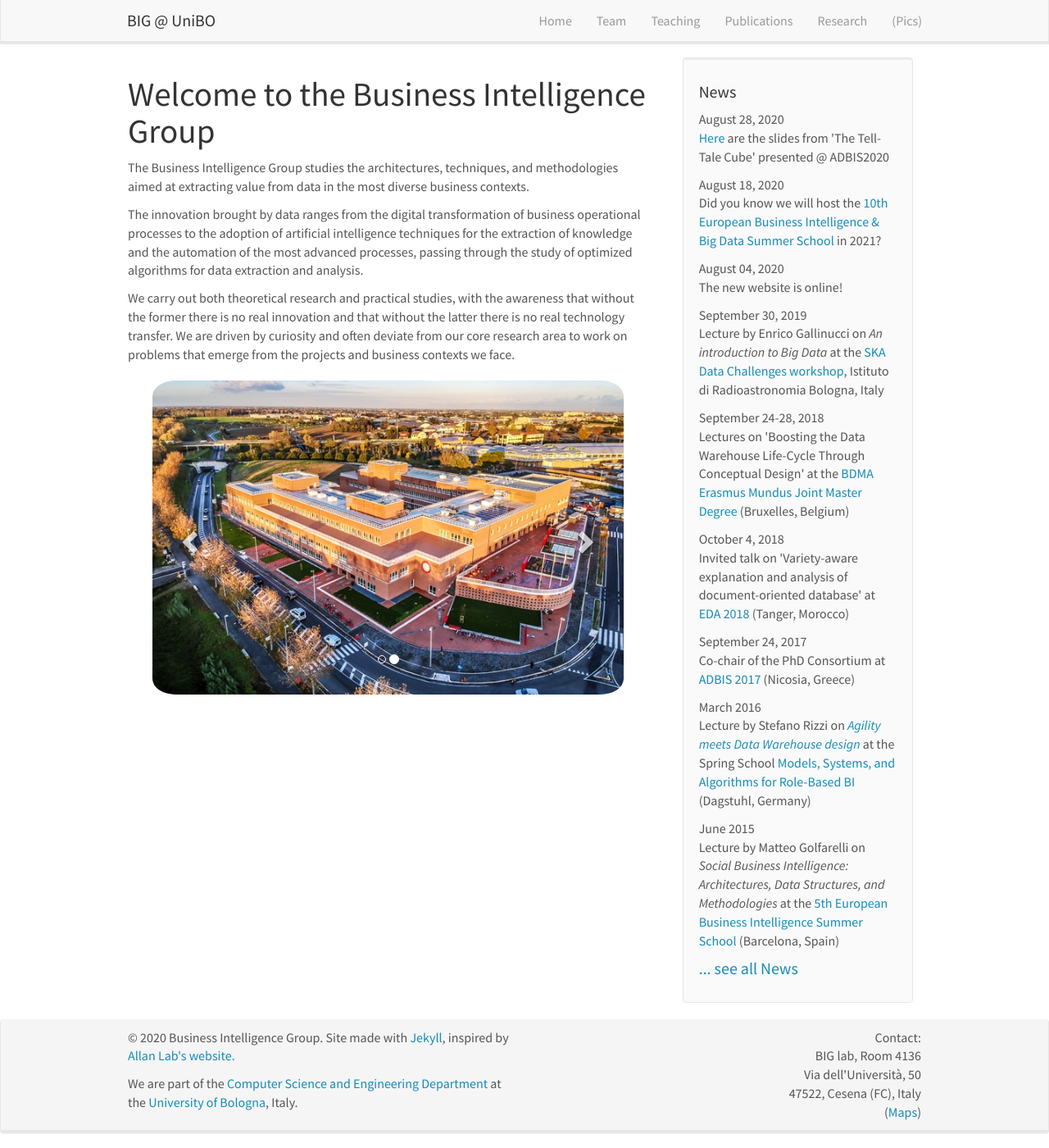
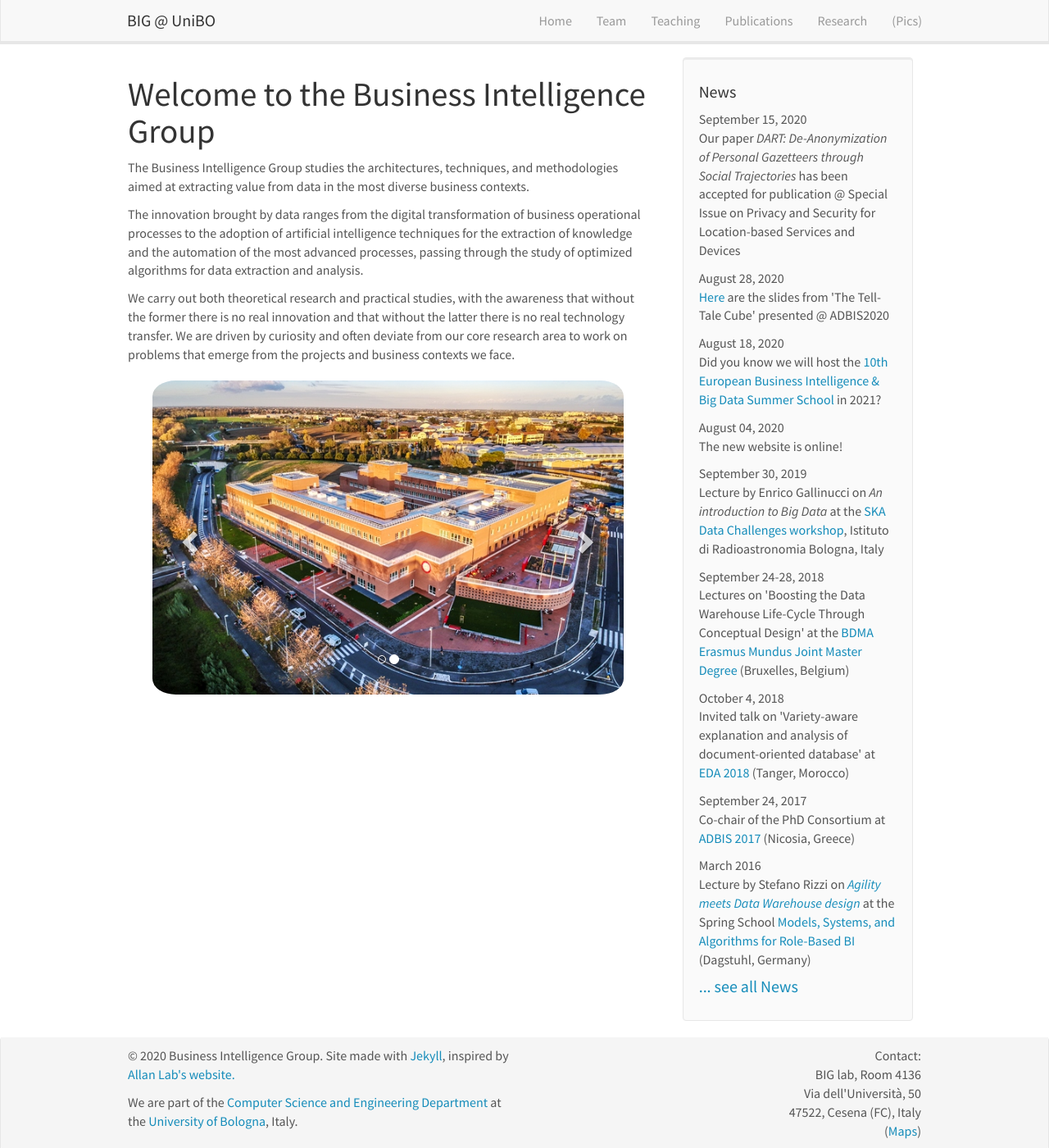
Before and after one commit to big-unibo/big-unibo.github.io, a Jekyll site: the page built from _pages/home.md, in a window 1280 px wide and 1400 px high. Shown: the whole window at 82% size. Built offline with Jekyll 4.4.1, drawn with Linux system fonts in a browser that asks for light colours; nearby versions of some CDN libraries.

Commit message:
DART accepted

```diff
--- a/_data/news.yml
+++ b/_data/news.yml
@@ -1,3 +1,6 @@
+- date: September 15, 2020
+  headline: "Our paper <i>DART: De-Anonymization of Personal Gazetteers through Social Trajectories</i> has been accepted for publication @ Special Issue on Privacy and Security for Location-based Services and Devices"
+
 - date: August 28, 2020
   headline: "<a href='https://www.slideshare.net/MatteoFrancia1/the-telltale-cube'>Here</a> are the slides from 'The Tell-Tale Cube' presented @ ADBIS2020"
 
```
